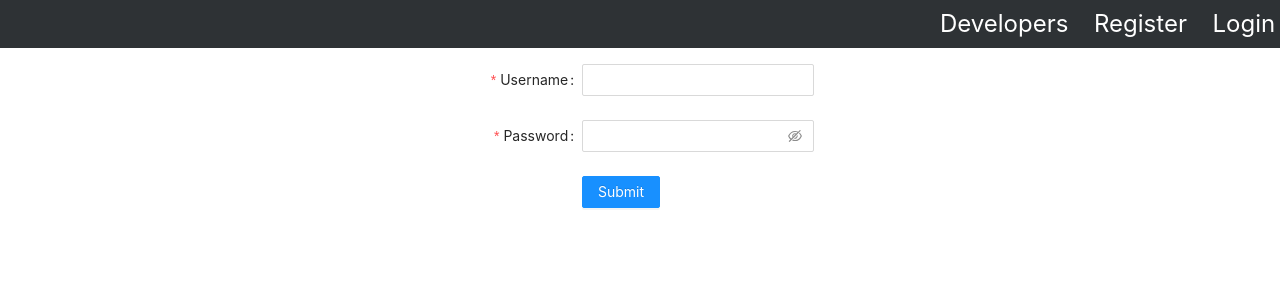
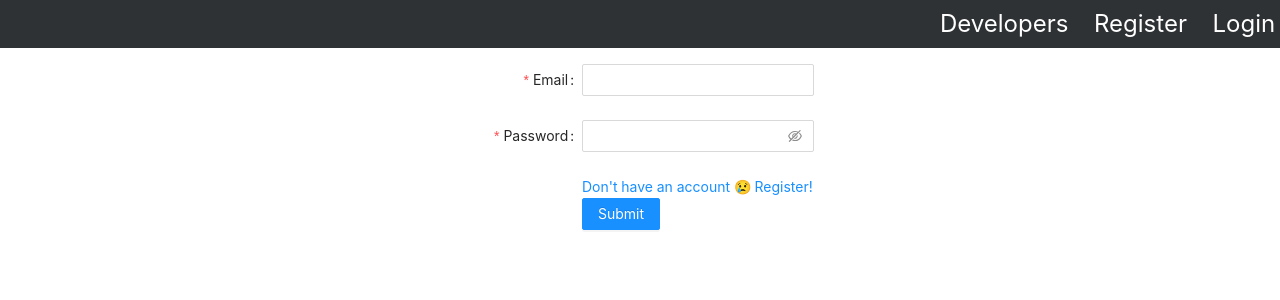
Before and after one commit to Kamenow/DevHire, a React (Create React App) app in the folder client/: page /login in a window 1280 px wide. Shown: the top 300 px of the page. Built offline with nearby package versions, Linux system fonts and the light colour scheme.

Commit message:
added form reset and redirect links

```diff
--- a/client/src/components/layout/auth/Login/Login.js
+++ b/client/src/components/layout/auth/Login/Login.js
@@ -1,11 +1,15 @@
 import React from 'react';
+import { Link } from 'react-router-dom';
 import { Form, Input, Button } from 'antd';
 
 import './Login.css';
 
 const Login = () => {
+  const [form] = Form.useForm();
+
   const onFinish = (values) => {
     console.log('Success:', values);
+    form.resetFields();
   };
 
   const onFinishFailed = (errorInfo) => {
@@ -15,6 +19,7 @@ const Login = () => {
   return (
     <section className='login'>
       <Form
+        form={form}
         name='basic'
         labelCol={{
           span: 8,
@@ -22,20 +27,21 @@ const Login = () => {
         wrapperCol={{
           span: 16,
         }}
-        initialValues={{
-          remember: true,
-        }}
         onFinish={onFinish}
         onFinishFailed={onFinishFailed}
         autoComplete='off'
       >
         <Form.Item
-          label='Username'
-          name='username'
+          label='Email'
+          name='email'
           rules={[
             {
+              type: 'email',
+              message: 'The input is not valid E-mail!',
+            },
+            {
               required: true,
-              message: 'Please input your username!',
+              message: 'Please input your email!',
             },
           ]}
         >
@@ -61,6 +67,8 @@ const Login = () => {
             span: 16,
           }}
         >
+          <Link to='/register'>Don't have an account 😢 Register!</Link>
+          <div></div>
           <Button type='primary' htmlType='submit'>
             Submit
           </Button>
--- a/client/src/components/layout/auth/Register/Register.js
+++ b/client/src/components/layout/auth/Register/Register.js
@@ -1,14 +1,19 @@
 import React from 'react';
 import { Form, Input, Button } from 'antd';
+import { Link } from 'react-router-dom';
 
 import './Register.css';
 
 const Register = () => {
-  const onFinish = (values) => {
+  const [form] = Form.useForm();
+
+  const onFinish = async (values) => {
     if (values.password !== values.repassword) {
       console.log('Failed:', values);
       return;
     }
+
+    form.resetFields();
     console.log('Success:', values);
   };
 
@@ -19,15 +24,13 @@ const Register = () => {
   return (
     <section className='register'>
       <Form
+        form={form}
         name='basic'
         labelCol={{
           span: 8,
         }}
         wrapperCol={{
           span: 16,
-        }}
-        initialValues={{
-          remember: true,
         }}
         onFinish={onFinish}
         onFinishFailed={onFinishFailed}
@@ -51,12 +54,12 @@ const Register = () => {
         </Form.Item>
 
         <Form.Item
-          label='Username'
-          name='username'
+          label='Name'
+          name='name'
           rules={[
             {
               required: true,
-              message: 'Please input your username!',
+              message: 'Please input your name!',
             },
           ]}
         >
@@ -95,6 +98,8 @@ const Register = () => {
             span: 16,
           }}
         >
+          <Link to='/login'>Already have an account 😎 Login!</Link>
+
           <Button type='primary' htmlType='submit'>
             Submit
           </Button>
```
